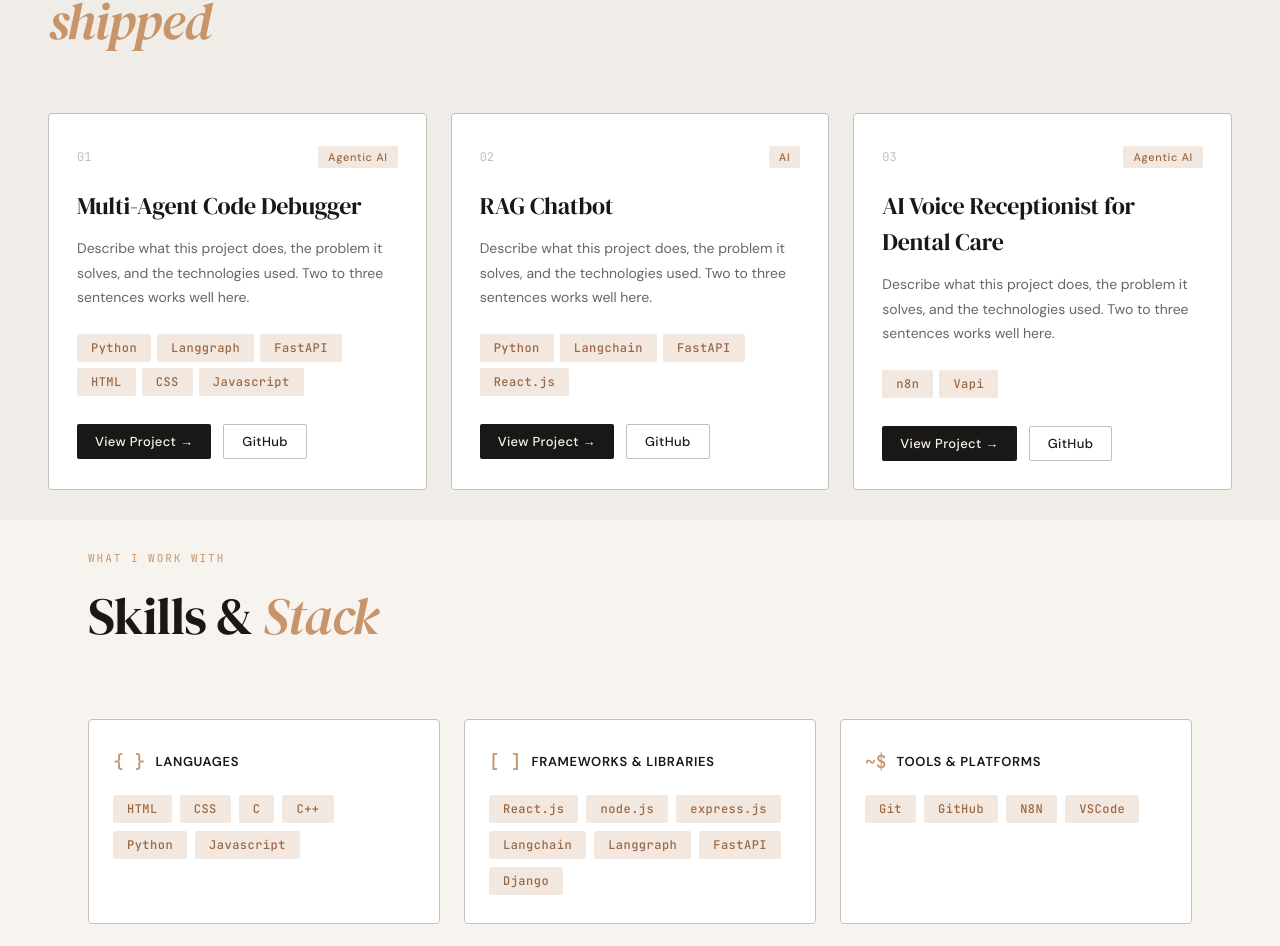
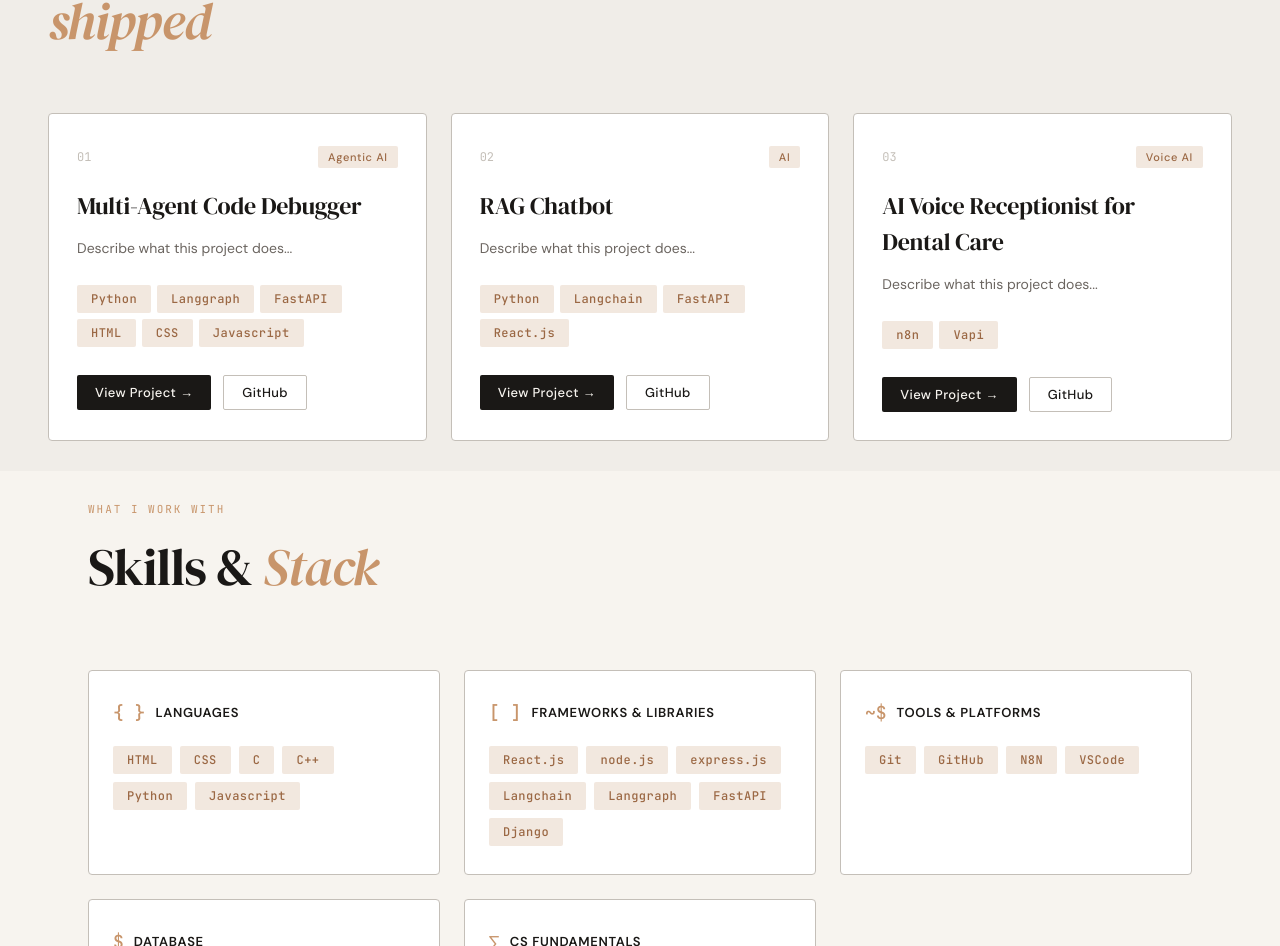
Before and after one commit to Shivakumar1905/Portfolio, a React (Vite) app: page / in a window 1280 px wide. Shown: the part 1568-2514 px from the top of the page. Built offline with nearby package versions, Linux system fonts and the light colour scheme.

Commit message:
updated app.jsx

```diff
--- a/src/App.jsx
+++ b/src/App.jsx
@@ -460,13 +460,6 @@ function About() {
   );
 }
 
-/* ─── PROJECTS ─── */
-const PROJECTS = [
-  { num: "01", tag: "Agentic AI", title: "Multi-Agent Code Debugger", desc: "Describe what this project does, the problem it solves, and the technologies used. Two to three sentences works well here.", stack: ["Python", "Langgraph","FastAPI", "HTML","CSS","Javascript"] },
-  { num: "02", tag: "AI", title: "RAG Chatbot", desc: "Describe what this project does, the problem it solves, and the technologies used. Two to three sentences works well here.", stack: ["Python", "Langchain", "FastAPI","React.js"] },
-  { num: "03", tag: "Agentic AI", title: "AI Voice Receptionist for Dental Care", desc: "Describe what this project does, the problem it solves, and the technologies used. Two to three sentences works well here.", stack: ["n8n", "Vapi"] }
-];
-
 function Projects() {
   const ref = useReveal();
   return (
@@ -492,7 +485,31 @@ function Projects() {
   );
 }
 
-function ProjectCard({ num, tag, title, desc, stack, delay }) {
+const PROJECTS = [
+  {
+    num: "01", tag: "Agentic AI", title: "Multi-Agent Code Debugger",
+    desc: "Describe what this project does...",
+    stack: ["Python", "Langgraph", "FastAPI", "HTML", "CSS", "Javascript"],
+    liveUrl: "https://multi-agent-orchestration.onrender.com/",
+    githubUrl: "#"
+  },
+  {
+    num: "02", tag: "AI", title: "RAG Chatbot",
+    desc: "Describe what this project does...",
+    stack: ["Python", "Langchain", "FastAPI", "React.js"],
+    liveUrl: "#",
+    githubUrl: "#"
+  },
+  {
+    num: "03", tag: "Voice AI", title: "AI Voice Receptionist for Dental Care",
+    desc: "Describe what this project does...",
+    stack: ["n8n", "Vapi"],
+    liveUrl: "#",
+    githubUrl: "#"
+  },
+];
+
+function ProjectCard({ num, tag, title, desc, stack, delay, liveUrl, githubUrl }) {
   const ref = useReveal();
   return (
     <div ref={ref} className="project-card reveal" style={{ transitionDelay: `${delay}s` }}>
@@ -513,8 +530,28 @@ function ProjectCard({ num, tag, title, desc, stack, delay }) {
           ))}
         </div>
         <div style={{ display: "flex", gap: "12px" }}>
-          <a href="https://multi-agent-orchestration.onrender.com/" className="btn-primary" style={{ padding: "8px 18px", fontSize: "13px" }}>View Project →</a>
-          <a href="#" className="btn-outline" style={{ padding: "7px 18px", fontSize: "13px" }}>GitHub</a>
+          <a
+            href={liveUrl!== "#" ? liveUrl : undefined}
+            target="_blank"
+            rel="noopener noreferrer"
+            onClick={(e) => {if (liveUrl === "#") {
+      e.preventDefault();
+      alert("I'm currently working on this project. Will update soon!");
+    }}}
+            className="btn-primary"
+            style={{ padding: "8px 18px", fontSize: "13px" }}
+          >
+            View Project →
+          </a>
+          <a
+            href={githubUrl}
+            target="_blank"
+            rel="noopener noreferrer"
+            className="btn-outline"
+            style={{ padding: "7px 18px", fontSize: "13px" }}
+          >
+            GitHub
+          </a>
         </div>
       </div>
     </div>
```
